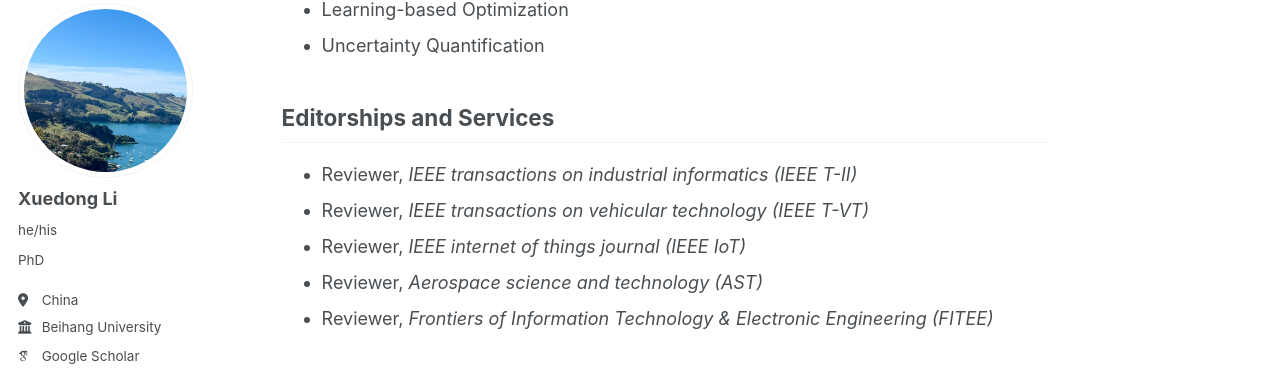
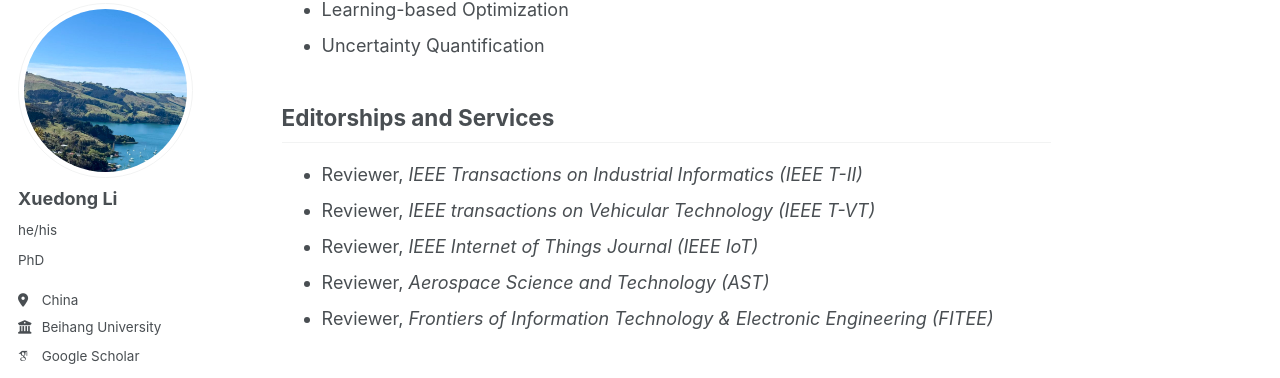
Before and after one commit to Research2050/research2050.github.io, a Jekyll site: the page built from _pages/about.md, in a window 1280 px wide and 900 px high, scrolled down 623 px. Shown: the part 96-474 px from the top of the window. Built offline with Jekyll 4.4.1, drawn with Linux system fonts in a browser that asks for light colours; some web fonts are replaced; a script that is not in the unit is left out.

```diff
--- a/_pages/about.md
+++ b/_pages/about.md
@@ -27,10 +27,10 @@ I am a Ph.D. candidate at Beihang University, with published papers in *Meas* an
 - Uncertainty Quantification
 
 ## Editorships and Services
-- Reviewer, *IEEE transactions on industrial informatics (IEEE T-II)*
-- Reviewer, *IEEE transactions on vehicular technology (IEEE T-VT)*
-- Reviewer, *IEEE internet of things journal (IEEE IoT)*
-- Reviewer, *Aerospace science and technology (AST)*
+- Reviewer, *IEEE Transactions on Industrial Informatics (IEEE T-II)*
+- Reviewer, *IEEE transactions on Vehicular Technology (IEEE T-VT)*
+- Reviewer, *IEEE Internet of Things Journal (IEEE IoT)*
+- Reviewer, *Aerospace Science and Technology (AST)*
 - Reviewer, *Frontiers of Information Technology & Electronic Engineering (FITEE)*
 
 ## Mail
```
